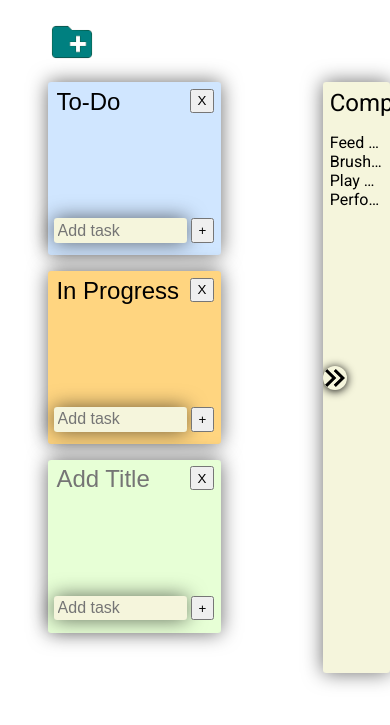
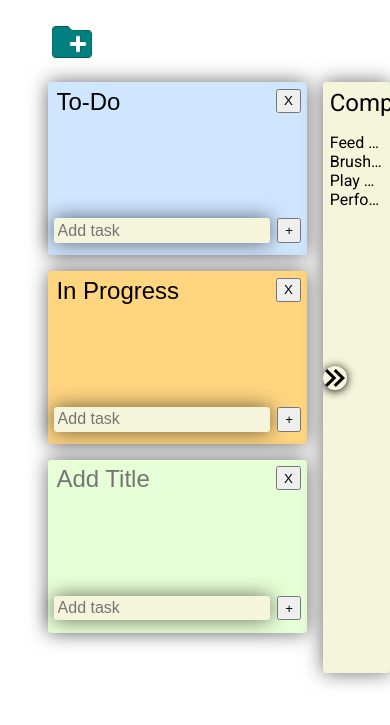
Before and after one commit to FAC29A/oskar-alex, a website with bundled scripts: page index.html in a window 390 px wide. Shown: the part 89-814 px from the top of the page. Built offline with nearby package versions, Linux system fonts and the light colour scheme.

Commit message:
Style for phones

```diff
--- a/styles/styles.css
+++ b/styles/styles.css
@@ -122,7 +122,7 @@ h2 {
   flex-direction: column;
   justify-content: space-between;
   min-width: 10rem;
-  max-width: 30%;
+  /* max-width: 30%;*/
   height: fit-content;
   min-height: 10rem;
   border-radius: 0.2rem;
```
